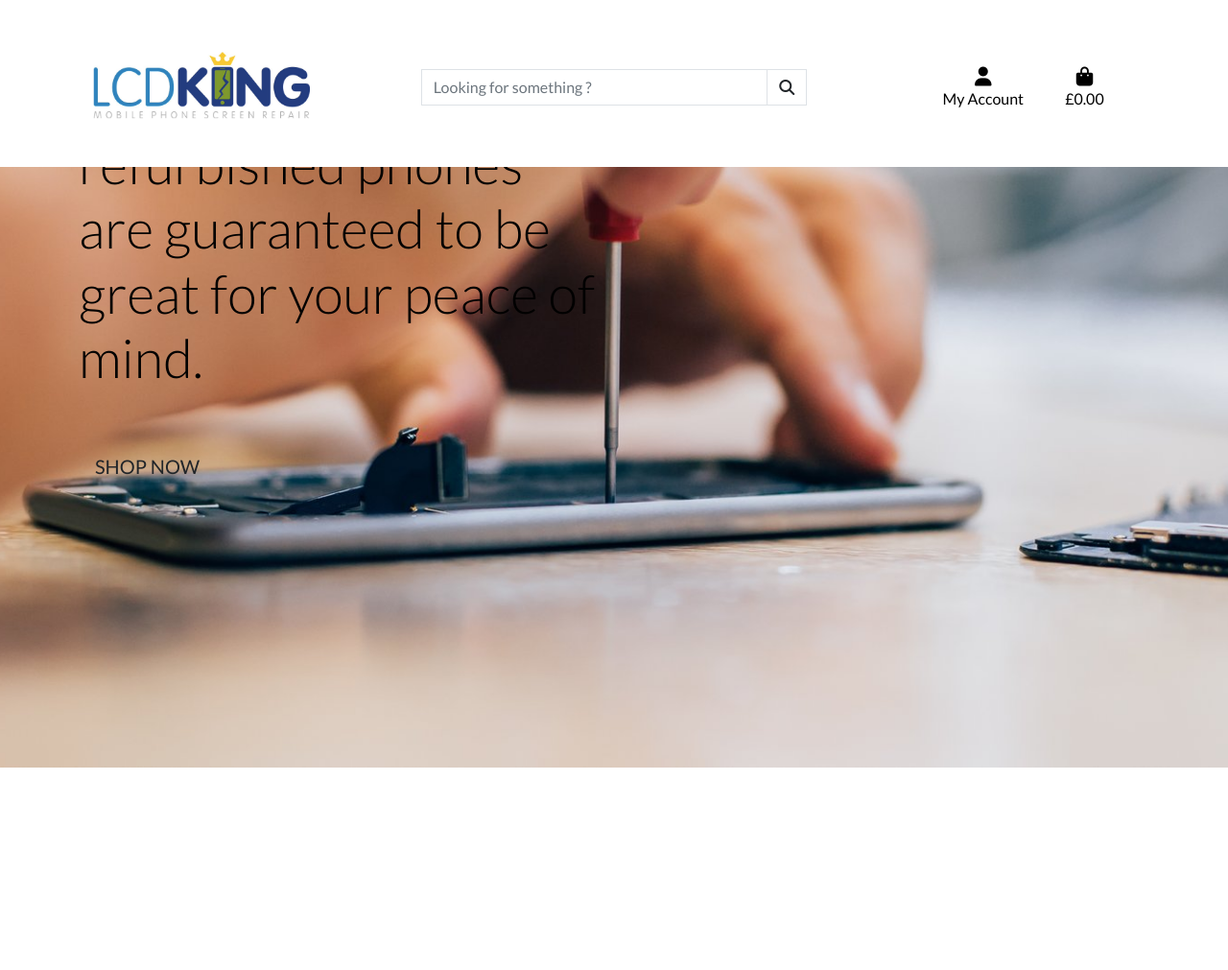
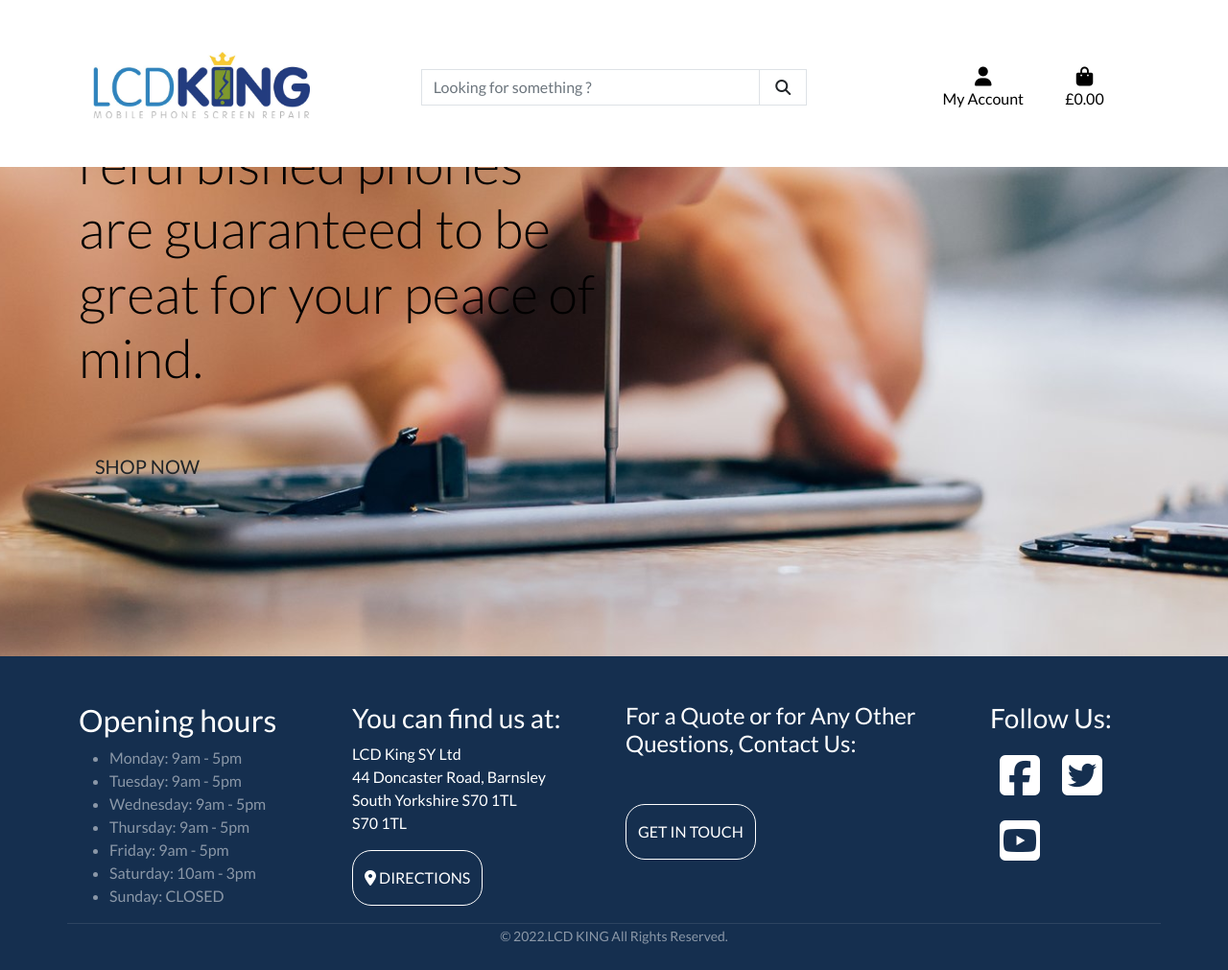
Before and after one commit to kristi0403/LCD-King, a Django app: page / in a window 1280 px wide. Shown: the whole page at 96% size. Before the commit the page ends 800 px from the top, so only its background shows below. Run offline with Django 3.2, Linux system fonts and the light colour scheme; some libraries are stand-ins or nearby versions.

Commit message:
added the page footer

```diff
--- a/static/css/base.css
+++ b/static/css/base.css
@@ -14,3 +14,35 @@ body {
     background-size: cover;
     height: 150px;
 }
+
+/*--------------------------------footer */
+
+.footer {
+    background: #152F4F;
+    color: white;
+}
+
+.copyright p {
+    border-top: 1px solid rgba(255, 255, 255, .1);
+}
+
+/* from Bulma */
+
+.icon {
+    align-items: center;
+    display: inline-flex;
+    justify-content: center;
+    height: 1.5rem;
+    width: 1.5rem;
+}
+
+.get-in-touch{
+    border: 1px solid white;
+    color: white;
+    border-radius: 20px;
+}
+
+.socila-media{
+    color: white;
+    margin: 10px;
+}
--- a/templates/base.html
+++ b/templates/base.html
@@ -112,4 +112,54 @@
     {% block postloadjs %}
     {% endblock %}
   </body>
+  <!--Footer-->
+<footer class="mt-5 pt-5 pb-2 footer">
+  <div class="container">
+      <div class="row">
+          <div class="col-lg-3 col-xs-12 about-company">
+              <h2>Opening hours</h2>
+              <ul class="pr-5 text-white-50">
+                <li>Monday: 9am - 5pm</li>
+                <li>Tuesday: 9am - 5pm</li>
+                <li>Wednesday: 9am - 5pm</li>
+                <li>Thursday: 9am - 5pm</li>
+                <li>Friday: 9am - 5pm</li>
+                <li>Saturday: 10am - 3pm</li>
+                <li>Sunday: CLOSED</li>
+              </ul>
+          </div>
+          <div class="col-lg-3 col-xs-12 location">
+              <h3 class="mt-lg-0 mt-sm-4">You can find us at:</h3>
+                <ul class="pr-5 text-white-60 list-unstyled">
+                  <li>LCD King SY Ltd</li>
+                  <li>44 Doncaster Road, Barnsley</li>
+                  <li>South Yorkshire S70 1TL</li>
+                  <li>S70 1TL</li>
+                </ul>
+                <p><a href="" class="get-in-touch btn btn-small text-uppercase py-3"><i class="fas fa-map-marker-alt"></i> Directions</a></p>
+          </div>
+          <div class="col-lg-4 col-xs-12 location">
+            <h4 class="mt-lg-0 mt-sm-4">
+              For a Quote or for Any Other Questions, Contact Us:</h4>
+              <div class="my-5">
+                <h4>
+                    <a href="" class="get-in-touch btn btn-small text-uppercase py-3">Get in touch</a>
+                </h4>
+              </div>
+          </div>
+          <div class="col-lg-2 col-xs-12">
+              <h3>Follow Us:</h3>
+              <p><a href="https://www.facebook.com/LCDKingSY/" target="blank"><i class="socila-media fa fa-3x fa-facebook-square mr-1"></i></a>
+                  <a href="https://twitter.com/lcdkingsy" target="blank"><i class="socila-media fab fa-3x fa-twitter-square mr-1"></i></a>
+                  <a href="https://www.youtube.com/channel/UCuHJlOTRCFgx-KAgIFLkS5g" target="blank"><i class="socila-media fa fa-3x fa-youtube-square mr-1"></i></a>
+              </p>
+          </div>
+      </div>
+  </div>
+  <div class="container">
+    <div class="row copyright text-center">
+        <p class=""><small class="text-white-50">© 2022.LCD KING All Rights Reserved.</small></p>
+    </div>
+</div>
+</footer>
 </html>
```
